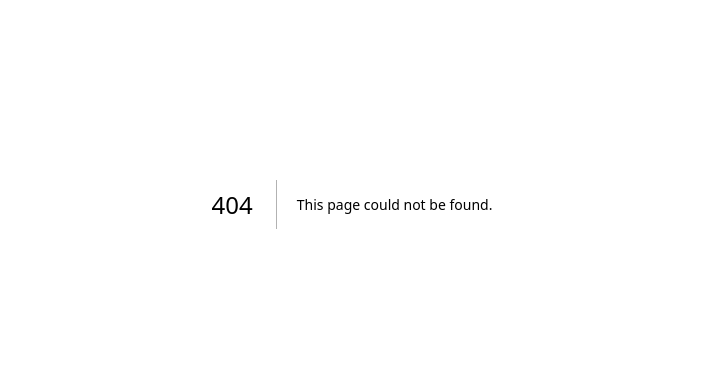
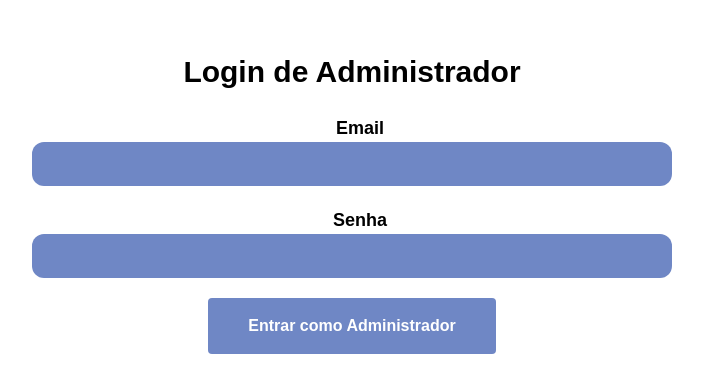
Before and after one commit to onlywillian/borgescar, a Next.js app: page /adm/login in a window 1280 px wide. Before the commit this address had no page. Shown: the part 196-588 px from the top of the page, without its empty margins (288-991 px from the left). Built offline with nearby package versions, Linux system fonts and the light colour scheme; a web font is replaced by a local one.

Commit message:
new login adm route

```diff
--- /dev/null
+++ b/src/app/adm/login/page.tsx
@@ -0,0 +1,55 @@
+"use client";
+
+import { useState } from "react";
+
+import Button from "@/components/Button";
+import Input from "@/components/Input";
+
+export default function NewAdm() {
+  const [email, setEmail] = useState("");
+  const [password, setpassword] = useState("");
+
+  async function handleButtonClick() {
+    if (!email || !password) return alert("Preencha os campos corretamente");
+
+    // const newAdm = await fetch("http://localhost:8000/adms/login", {
+    //   method: "POST",
+    //   body: JSON.stringify({
+    //     email: email,
+    //     password: password,
+    //   }),
+    //   headers: {
+    //     "Content-Type": "application/json",
+    //   },
+    // });
+    // const data = await newAdm.json();
+
+    // if (data.Eror) return alert("Algum erro ocorreu");
+
+    return alert("Administrador criado com sucesso");
+  }
+
+  return (
+    <>
+      <main className="flex w-screen justify-center">
+        <div className="flex flex-col h-screen items-center justify-center text-center w-1/2">
+          <h1 className="text-3xl font-extrabold mb-6">
+            Login de Administrador
+          </h1>
+
+          <Input id="email" label="Email" type="text" handleInput={setEmail} />
+          <Input
+            id="password"
+            label="Senha"
+            type="text"
+            handleInput={setpassword}
+          />
+
+          <Button handleButtonClick={handleButtonClick}>
+            Entrar como Administrador
+          </Button>
+        </div>
+      </main>
+    </>
+  );
+}
--- a/src/app/adm/novo-adm/page.tsx
+++ b/src/app/adm/novo-adm/page.tsx
@@ -20,18 +20,21 @@ export default function NewAdm() {
       return alert("Suas senhas estão diferentes");
 
     const newAdm = await fetch("http://localhost:8000/adms/new", {
-      method: 'POST',
+      method: "POST",
       body: JSON.stringify({
         name: name,
         email: email,
-        password: password
+        password: password,
       }),
       headers: {
-        'Content-Type': 'application/json'
-      }
+        "Content-Type": "application/json",
+      },
     });
+    const data = await newAdm.json();
 
-    console.log(newAdm)
+    if (data.Eror) return alert("Algum erro ocorreu");
+
+    return alert("Administrador criado com sucesso");
   }
 
   return (
@@ -40,7 +43,9 @@ export default function NewAdm() {
         <Aside />
         <div className="flex w-full justify-center items-center">
           <div className="flex flex-col items-center justify-center text-center w-1/2">
-            <h1 className="text-3xl font-extrabold mb-6">Cadastrar Administrador</h1>
+            <h1 className="text-3xl font-extrabold mb-6">
+              Cadastrar Administrador
+            </h1>
 
             <Input
               id="nome"
--- a/src/components/AssistanceForm.tsx
+++ b/src/components/AssistanceForm.tsx
@@ -26,7 +26,7 @@ export default function AssistanceForm() {
     });
     const data = await response.json();
 
-    console.log(data);
+    alert("Agendamento Concluído com sucesso!");
   }
 
   return (
```
